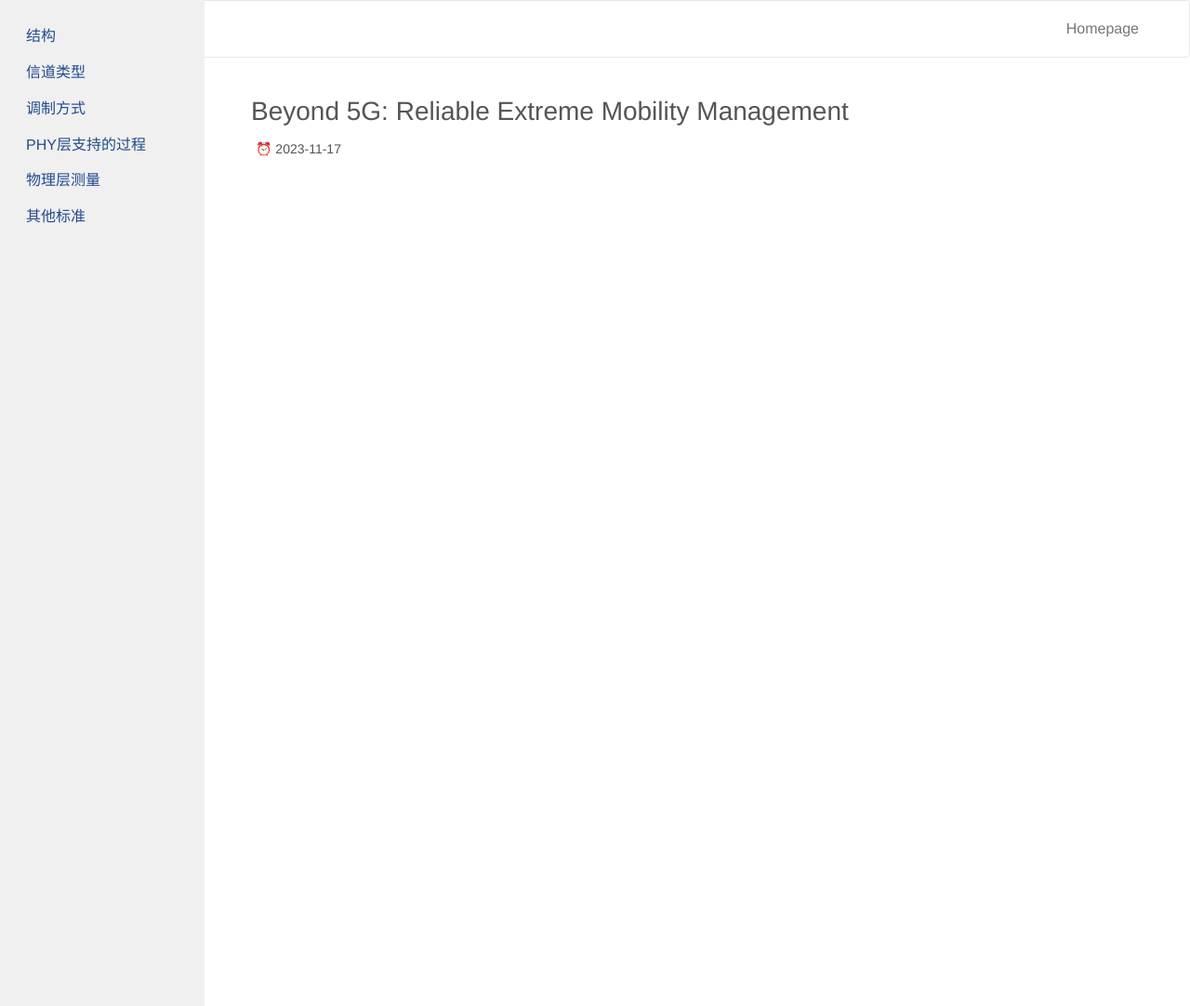
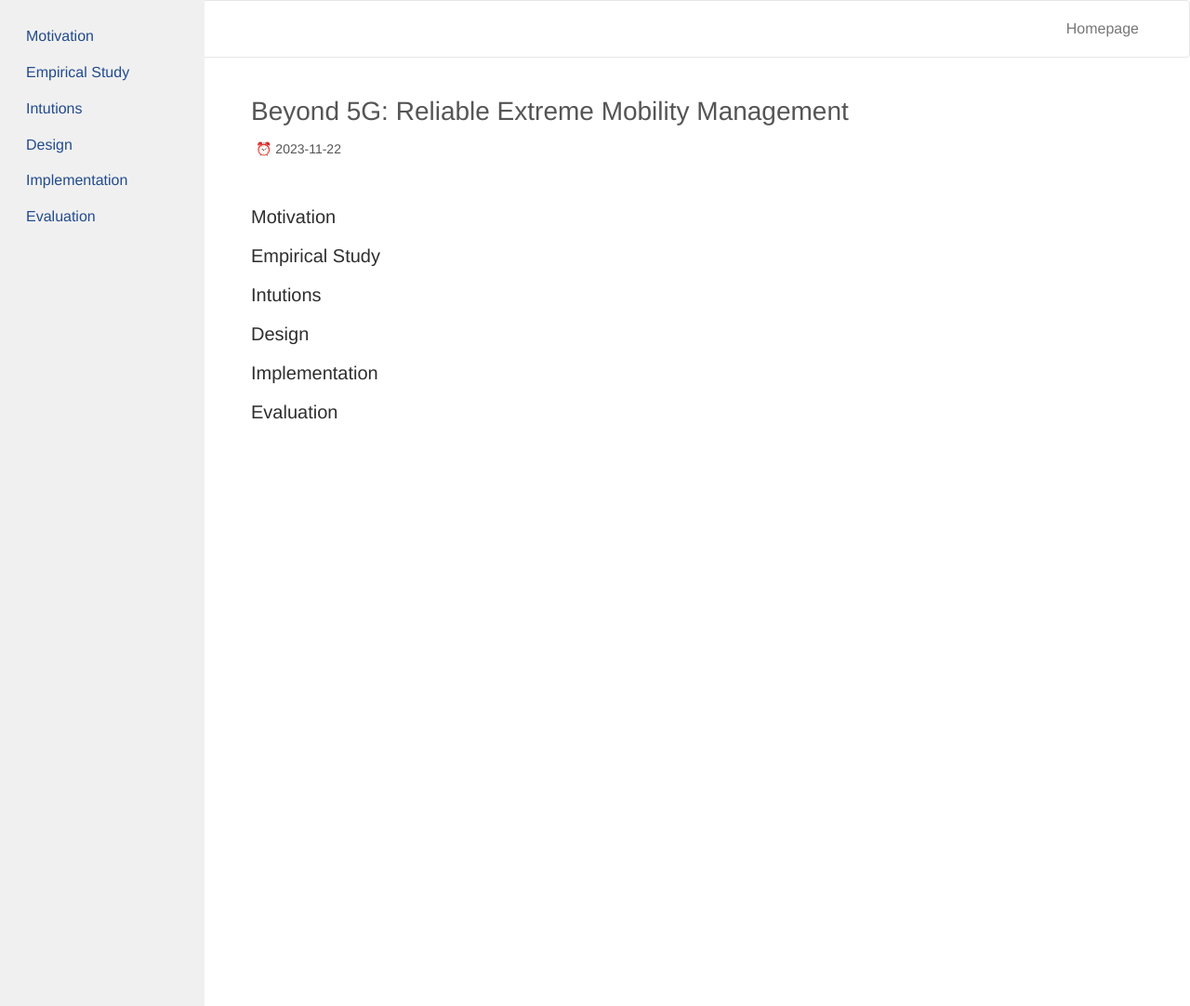
Before and after one commit to LLXSD/LLXSD.github.io, a Jekyll site: the page blogs/paper/REM.html, which Jekyll copies as it is, in a window 1280 px wide and 1082 px high. Shown: the whole window at 93% size. Built offline with Jekyll 4.4.1, drawn with Linux system fonts in a browser that asks for light colours.

Commit message:
update template

```diff
--- a/blogs/paper/REM.html
+++ b/blogs/paper/REM.html
@@ -49,7 +49,7 @@
                     <h2 class="article-title"><a href="#">Beyond 5G: Reliable Extreme Mobility Management</a></h2>
                     <div class="article-meta ">
                         <!-- <span class="item category"><a href="# ">产品</a></span> -->
-                        <span class="item time "><a href="# ">⏰ 2023-11-17</a></span>
+                        <span class="item time "><a href="# ">⏰ 2023-11-22</a></span>
                         <!-- <span class="item tags">标签：<a href="#">架构</a><a href="#">架构</a><a href="#">架构</a></span> -->
                         <!-- <span class="item views"><i class="glyphicon glyphicon-eye-open"></i> 88</span> -->
                     </div>
@@ -57,8 +57,17 @@
 
                 <article class="article-content">
 <!-- begin -->
+<h3 id="motivation">Motivation</h3>
 
+<h3 id="empirical">Empirical Study</h3>
 
+<h3 id="intution">Intutions</h3>
+
+<h3 id="design">Design</h3>
+
+<h3 id="implementation">Implementation</h3>
+
+<h3 id="eval">Evaluation</h3>
 
 <!-- end -->
                 </article>
@@ -68,12 +77,12 @@
 
     <div class="sidebar">
         <ul>
-            <li><a href="#jiegou">结构</a></li>
-            <li><a href="#channel-type">信道类型</a></li>
-            <li><a href="#modulation">调制方式</a></li>
-            <li><a href="#procedure">PHY层支持的过程</a></li>
-            <li><a href="#measurement">物理层测量</a></li>
-            <li><a href="#others">其他标准</a></li>
+            <li><a href="#motivation">Motivation</a></li>
+            <li><a href="#empirical">Empirical Study</a></li>
+            <li><a href="#intuition">Intutions</a></li>
+            <li><a href="#design">Design</a></li>
+            <li><a href="#implementation">Implementation</a></li>
+            <li><a href="#eval">Evaluation</a></li>
         </ul>
     </div>
 
```
Also changed, not shown: test/index.css (added, +15 -0 lines), test/index.html (added, +24 -0 lines), 1 other file.
